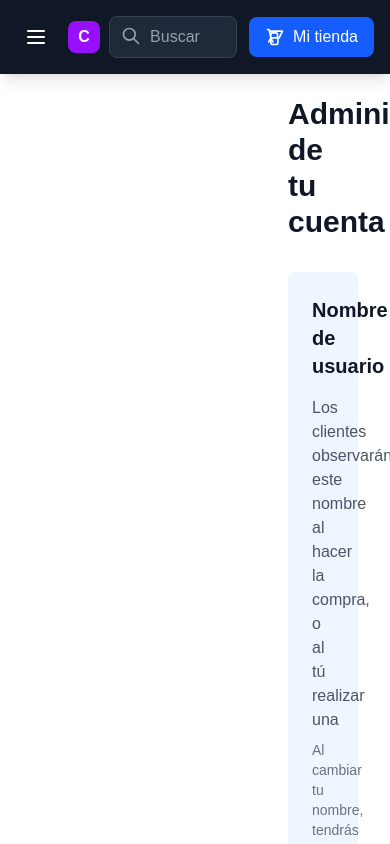
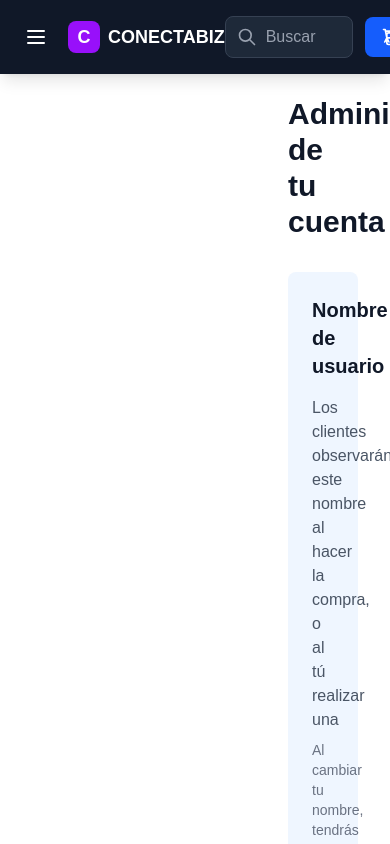
Before and after one commit to MiguelRestrepoL/ConectaBizFend, a Next.js app: page /perfil in a window 390 px wide. Shown: the top 844 px of the page. Built offline with nearby package versions, Linux system fonts and the light colour scheme; no server answers.

Commit message:
Responsive - header test?

```diff
--- a/src/app/components/Header.jsx
+++ b/src/app/components/Header.jsx
@@ -7,17 +7,18 @@ const Header = ({ userName = 'Usuario', onMenuClick }) => {
     <header className="
       fixed top-0 right-0 z-40
       bg-gray-900 text-white
-      px-4 py-4
+      px-4 lg:px-8 py-4
       w-full lg:left-64
       flex items-center justify-between
       shadow-lg
     ">
       {/* IZQUIERDA: Hamburguesa + Logo */}
-      <div className="flex items-center gap-3">
-        {/* Botón hamburguesa */}
+      <div className="flex items-center gap-3 lg:hidden">
+        {/* Botón hamburguesa (solo móvil/tablet) */}
         <button
           onClick={onMenuClick}
-          className="lg:hidden text-white p-2"
+          className="text-white p-2 hover:bg-gray-800 rounded-lg transition-colors"
+          aria-label="Abrir menú"
         >
           <svg className="w-6 h-6" fill="none" stroke="currentColor" viewBox="0 0 24 24">
             <path strokeLinecap="round" strokeLinejoin="round" strokeWidth={2} d="M4 6h16M4 12h16M4 18h16" />
@@ -25,23 +26,23 @@ const Header = ({ userName = 'Usuario', onMenuClick }) => {
         </button>
 
         {/* Logo móvil */}
-        <div className="lg:hidden flex items-center gap-2">
+        <div className="flex items-center gap-2">
           <div className="w-8 h-8 bg-purple-600 rounded-lg flex items-center justify-center">
-            <span className="text-white font-bold">C</span>
+            <span className="text-white font-bold text-lg">C</span>
           </div>
-          <span className="font-bold hidden sm:block">CONECTABIZ</span>
+          <span className="text-lg font-bold">CONECTABIZ</span>
         </div>
       </div>
 
       {/* CENTRO: Mensaje bienvenida (solo desktop) */}
-      <div className="hidden lg:block flex-1 text-center">
+      <div className="hidden lg:flex flex-1 justify-center">
         <h1 className="text-lg font-medium">
           ¡Bienvenido nuevamente {userName}!
         </h1>
       </div>
 
-      {/* DERECHA: Búsqueda + Mi Tienda */}
-      <div className="flex items-center gap-3">
+      {/* DERECHA: Búsqueda + Mi Tienda (SIEMPRE VISIBLE) */}
+      <div className="flex items-center gap-3 ml-auto">
         {/* Búsqueda */}
         <div className="relative">
           <input
@@ -52,16 +53,17 @@ const Header = ({ userName = 'Usuario', onMenuClick }) => {
               bg-gray-800
               text-white
               placeholder-gray-400
-              pl-10 pr-3 py-2
+              pl-10 pr-4 py-2
               rounded-lg
               border border-gray-700
               focus:outline-none
               focus:ring-2
               focus:ring-purple-500
+              focus:border-transparent
             "
           />
           <svg
-            className="absolute left-3 top-2.5 w-5 h-5 text-gray-400"
+            className="absolute left-3 top-1/2 transform -translate-y-1/2 w-5 h-5 text-gray-400 pointer-events-none"
             fill="none"
             stroke="currentColor"
             viewBox="0 0 24 24"
@@ -78,9 +80,10 @@ const Header = ({ userName = 'Usuario', onMenuClick }) => {
           px-4 py-2
           rounded-lg
           flex items-center gap-2
+          transition-colors
           whitespace-nowrap
         ">
-          <svg className="w-5 h-5" fill="none" stroke="currentColor" viewBox="0 0 24 24">
+          <svg className="w-5 h-5 flex-shrink-0" fill="none" stroke="currentColor" viewBox="0 0 24 24">
             <path strokeLinecap="round" strokeLinejoin="round" strokeWidth={2} d="M3 3h2l.4 2M7 13h10l4-8H5.4m0 0L7 13m0 0l-2.5 5M7 13l2.5 5m6-5v6a2 2 0 01-2 2H9a2 2 0 01-2-2v-6m8 0V9a2 2 0 00-2-2H9a2 2 0 00-2 2v4.01" />
           </svg>
           <span>Mi tienda</span>
```
